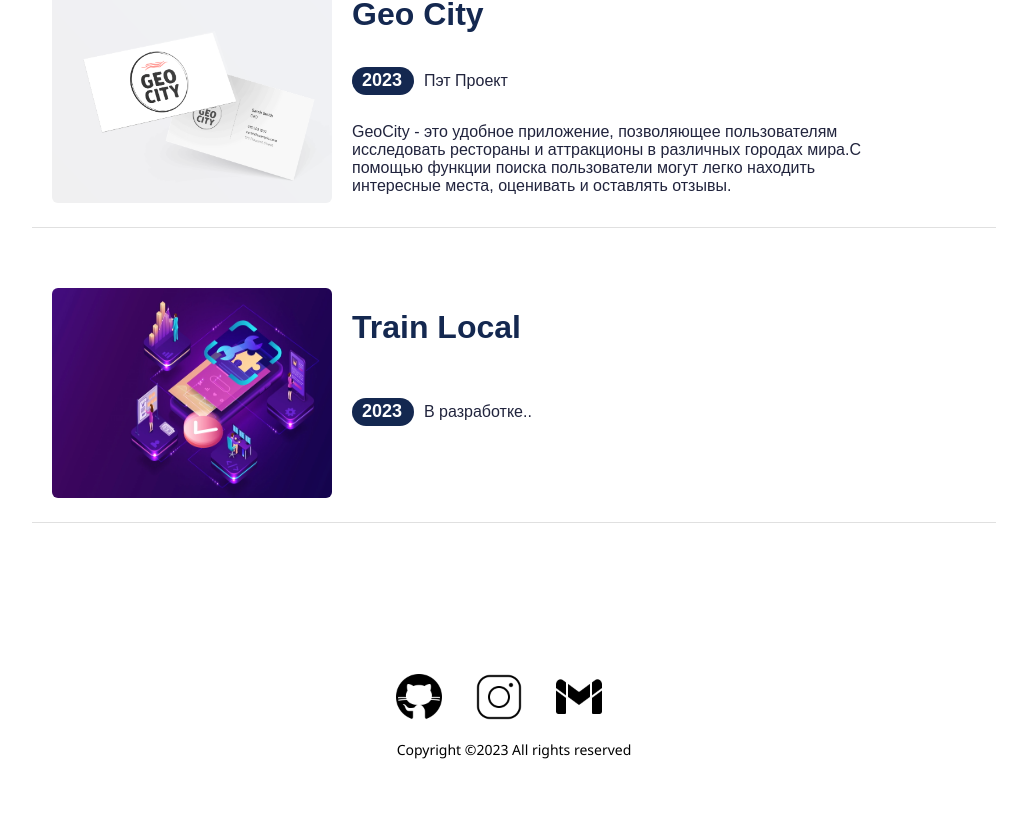
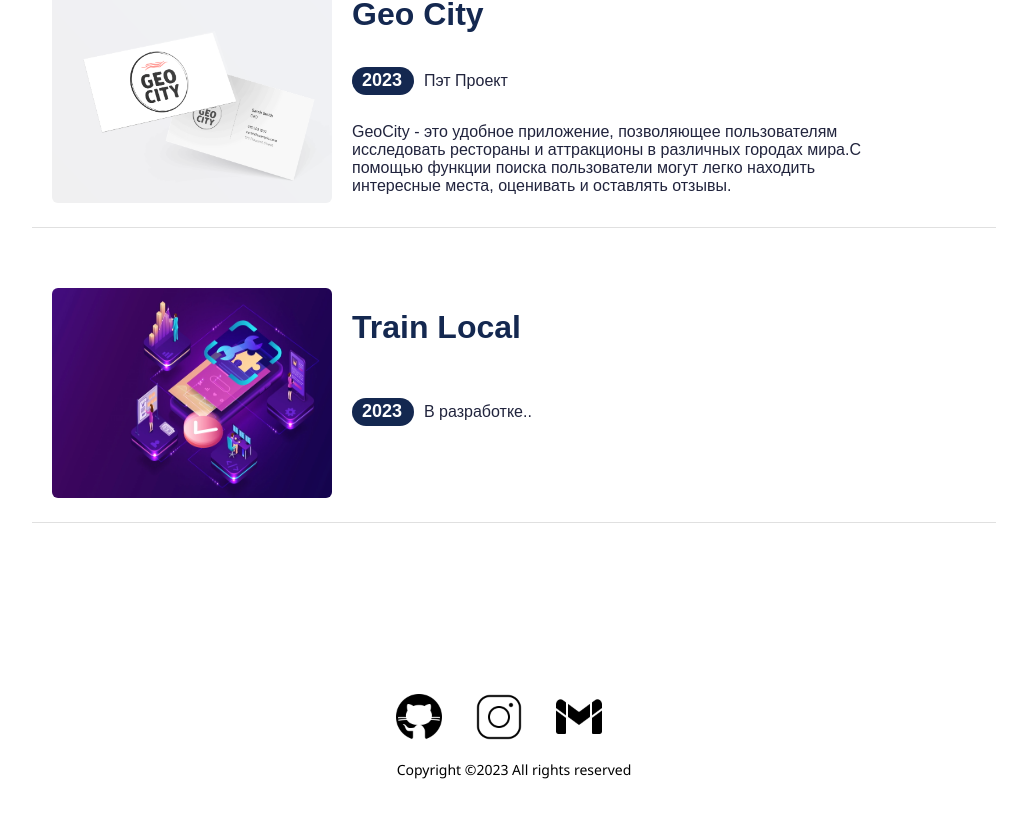
Before and after one commit to abbbrr/abr_port, a Vue app: page / in a window 1280 px wide. Shown: the part 1441-2258 px from the top of the page, without its empty margins (126-1153 px from the left). Built offline with nearby package versions, Linux system fonts and the light colour scheme.

Commit message:
footer commit 4

```diff
--- a/src/components/Footer.vue
+++ b/src/components/Footer.vue
@@ -43,12 +43,12 @@ export default{
     align-items: center;
     text-align: center;
     height: 100px; /* Adjust the height as needed */
-    margin: 30px;
+    /* margin: 30px; */
+    padding: 20px 0;
     margin-top: 150px;
   }
   footer p{
     font-family: 'Segoe UI', Tahoma, Geneva, Verdana, sans-serif;
-    text-align: center;
     font-size: 14px;
     font-style: normal;
     font-weight: 400;
```
